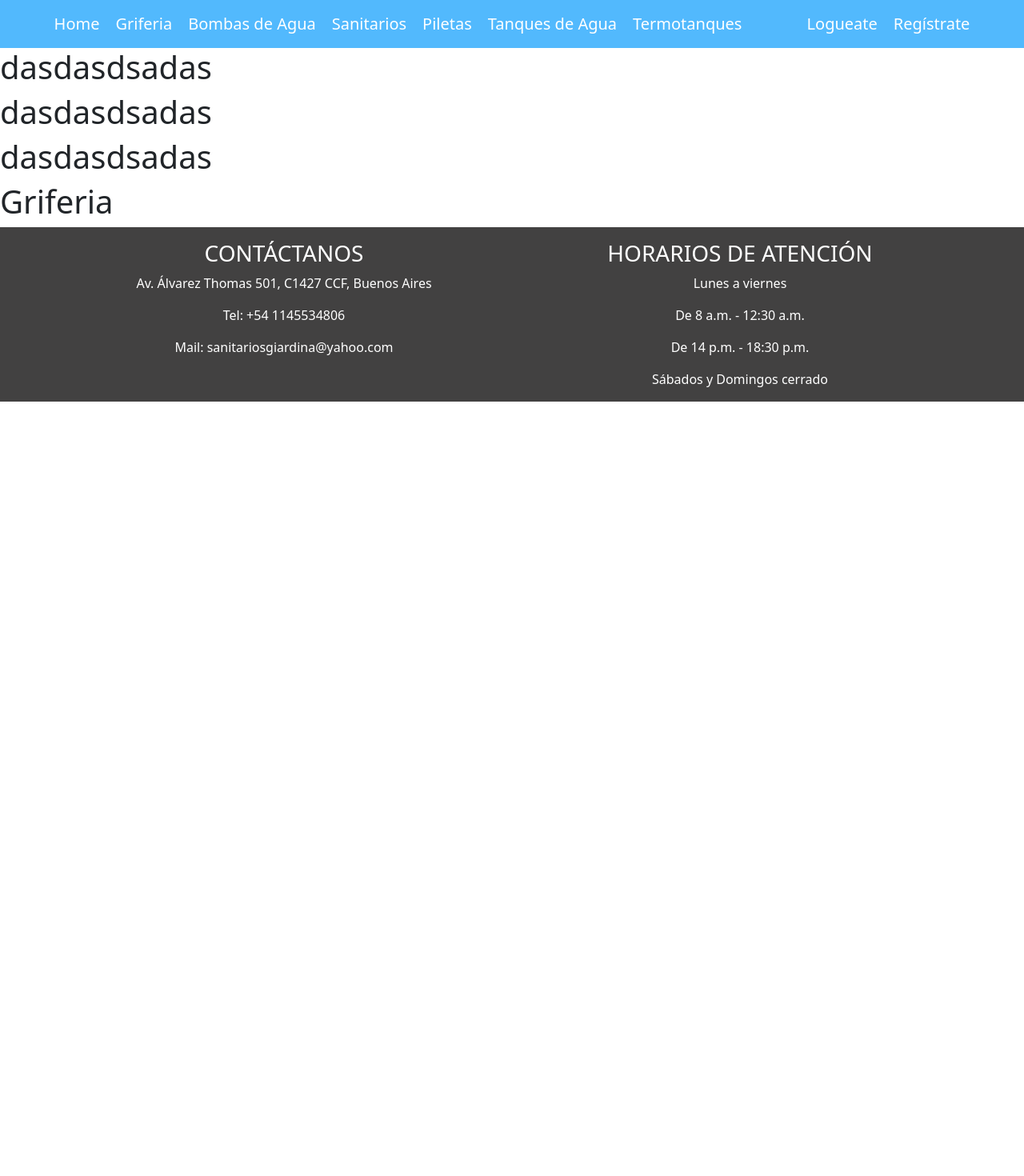
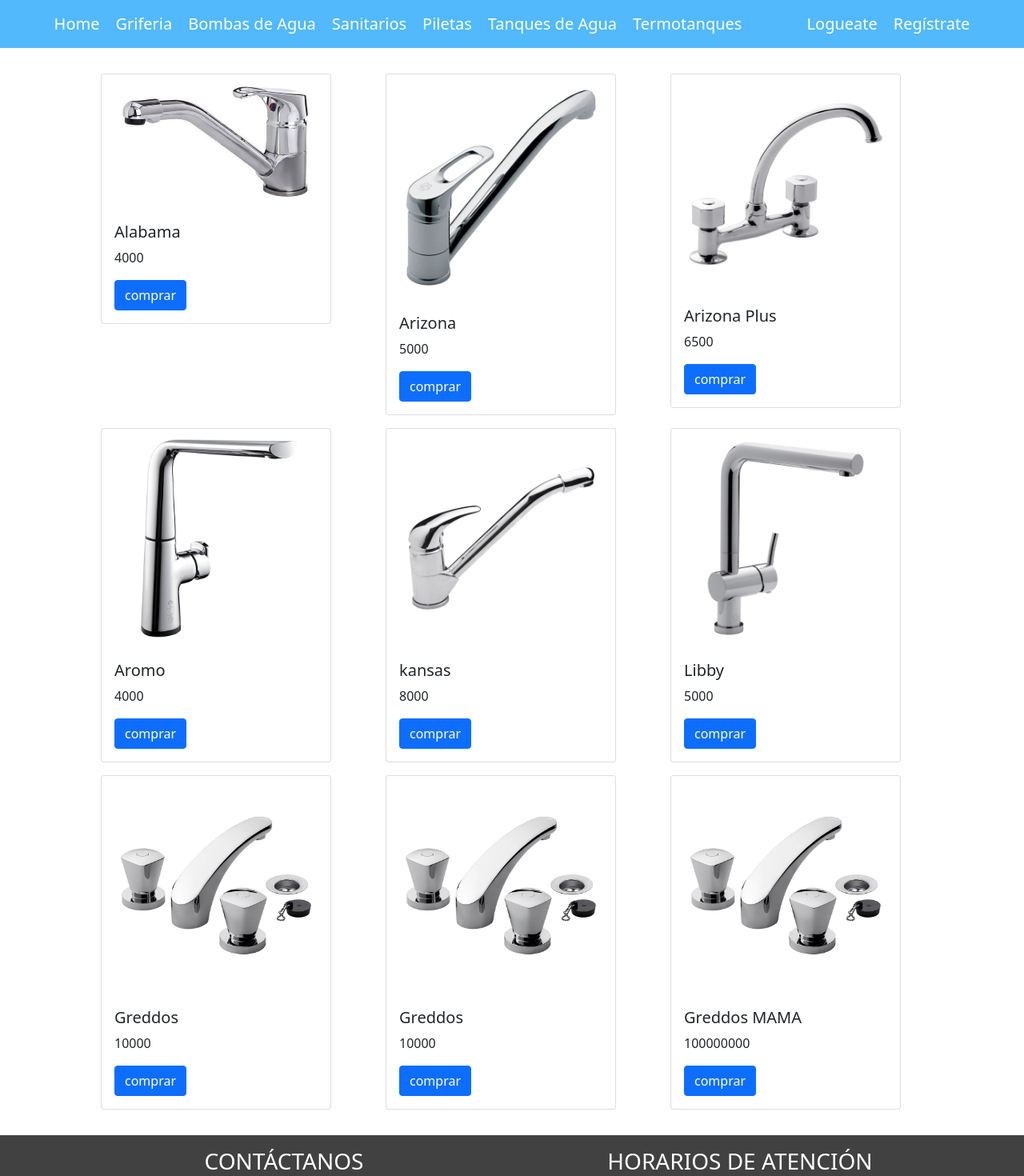
Before and after one commit to iPizza507/SanitariosG, a React (Create React App) app: page /griferia in a window 1280 px wide. Shown: the top 1470 px of the page at 80% size. Before the commit the page ends 800 px from the top, so only its background shows below. Built offline with nearby package versions, Linux system fonts and the light colour scheme.

Commit message:
Hacinedo la parte de Griferia

```diff
--- a/src/App.css
+++ b/src/App.css
@@ -2,3 +2,6 @@ body {
   margin: 0;
   background-image: src("./assets/images/flowerDark.png");
 }
+.card {
+  width: 18rem;
+}
--- a/src/Components/paginas/Griferia.js
+++ b/src/Components/paginas/Griferia.js
@@ -1,12 +1,15 @@
 import React from "react";
+import "../../App.css";
+import CartaGriferias from "./Griferia/CartaGriferias";
 
 export default function Griferia() {
   return (
-    <div>
-      <h1>dasdasdsadas</h1>
-      <h1>dasdasdsadas</h1>
-      <h1>dasdasdsadas</h1>
-      <h1>Griferia</h1>
-    </div>
+    <>
+      <section id="Alabama" className="container">
+        <div className="row m-4">
+          <CartaGriferias></CartaGriferias>
+        </div>
+      </section>
+    </>
   );
 }
--- /dev/null
+++ b/src/Components/paginas/Griferia/CartaGriferias.js
@@ -0,0 +1,36 @@
+import React from "react";
+import "../../../App.css";
+import ImagenesGriferias from "../../../assets/ImagenesGriferias";
+
+export default function Griferia() {
+  return (
+    <>
+      {ImagenesGriferias.map((e) => (
+        <div className="col m-2" key={e.id}>
+          <div className="card">
+            <img
+              src={e.url}
+              type="button"
+              className="btn btn"
+              data-bs-toggle="modal"
+              data-bs-target="#staticBackdropalabama"
+              alt={e.info}
+            />
+            <div className="card-body">
+              <h5 className="card-title">{e.nombre}</h5>
+              <p className="card-text">{e.precio}</p>
+
+              <a
+                href="/src/Components/paginas/Griferia.js"
+                className="btn btn-primary"
+                onClick={() => alert("comprando")}
+              >
+                comprar
+              </a>
+            </div>
+          </div>
+        </div>
+      ))}
+    </>
+  );
+}
--- a/src/Components/paginas/Home.js
+++ b/src/Components/paginas/Home.js
@@ -1,6 +1,5 @@
 import { React } from "react";
-
-import Imagenes from "../../assets/Imagenes";
+import ImagenesFrontales from "../../assets/ImagenesFrontales";
 
 export default function Home() {
   return (
@@ -13,27 +12,32 @@ export default function Home() {
         <div className="carousel-inner">
           <div className="carousel-item active">
             <img
-              src={Imagenes.imgFrontal1}
+              src={ImagenesFrontales.ImagenFrontal1}
               className="d-block w-100"
               alt="No se encuentra la imagen deseada"
             />
           </div>
           <div className="carousel-item">
             <img
-              src={Imagenes.imgFrontal2}
+              src={ImagenesFrontales.ImagenFrontal2}
               className="d-block w-100"
               alt="No se encuentra la imagen deseada 2"
             />
           </div>
           <div className="carousel-item">
             <img
-              src={Imagenes.imgFrontal3}
+              src={ImagenesFrontales.ImagenFrontal3}
               className="d-block w-100"
               alt="No se encuentra la imagen deseada 3"
             />
           </div>
         </div>
       </div>
+      <div className="container text-center">
+        <h1 className="mt-5">Griferia Giardina, la griferia de confianza.</h1>
+        <p>dajsndjkasjkddajsndjkasjkddajsndjkasjkddajsndjkas</p>
+        <p>Griferia cerca de tu casa</p>
+      </div>
     </>
   );
 }
--- a/src/assets/Imagenes.js
+++ /dev/null
@@ -1,47 +0,0 @@
-const Imagenes = {
-  Alabama: require(`../assets/images/alabama.jpg`),
-  AlabamaMedidas: require(`../assets/images/alabamaMedidas.jpg`),
-  Arizona: require(`../assets/images/Arizona.jpg`),
-  ArizonaPlus: require(`../assets/images/ArizonaPlus.jpg`),
-  Aromo: require(`../assets/images/aromo.jpg`),
-  Kansas: require(`../assets/images/Kansas.jpg`),
-  Libby: require(`../assets/images/Libby.jpg`),
-  Gredos: require(`../assets/images/gredos.jpg`),
-
-  pileta: require(`../assets/images/pileta.jpg`),
-  pileta1: require(`../assets/images/pileta1.jpg`),
-  pileta2: require(`../assets/images/pileta2.jpg`),
-
-  tabla1: require(`../assets/images/tabla1.jpg`),
-  tabla2: require(`../assets/images/tabla2.jpg`),
-  tabla3: require(`../assets/images/tabla3.jpg`),
-  tabla4: require(`../assets/images/tabla4.jpg`),
-
-  bacha1: require(`../assets/images/bacha1.jpg`),
-  bacha2: require(`../assets/images/bacha2.jpg`),
-  bacha3: require(`../assets/images/bacha3.jpg`),
-
-  imgFrontal1: require(`../assets/images/imgFrontal1.jpg`),
-  imgFrontal2: require(`../assets/images/imgFrontal2.jpg`),
-  imgFrontal3: require(`../assets/images/imgFrontal3.jpg`),
-
-  termotanque1: require(`../assets/images/termotanque1.jpg`),
-  termotanque2: require(`../assets/images/termotanque2.jpg`),
-  termotanque3: require(`../assets/images/termotanque3.jpg`),
-  termotanque4: require(`../assets/images/termotanque4.jpg`),
-
-  bomba1: require(`../assets/images/bomba1.jpg`),
-  bomba2: require(`../assets/images/bomba2.jpg`),
-  bomba3: require(`../assets/images/bomba3.jpg`),
-  bomba4: require(`../assets/images/bomba4.jpg`),
-  bomba5: require(`../assets/images/bomba5.jpg`),
-  bomba6: require(`../assets/images/bomba6.jpg`),
-  bomba7: require(`../assets/images/bomba7.jpg`),
-  bomba8: require(`../assets/images/bomba8.jpg`),
-  bomba9: require(`../assets/images/bomba9.jpg`),
-  bomba10: require(`../assets/images/bomba10.jpg`),
-  bomba11: require(`../assets/images/bomba11.jpg`),
-  bomba12: require(`../assets/images/bomba12.jpg`),
-};
-
-export default Imagenes;
--- /dev/null
+++ b/src/assets/ImagenesFrontales.js
@@ -0,0 +1,7 @@
+const ImagenesFrontales = {
+  ImagenFrontal1: require(`../assets/images/imgFrontal1.jpg`),
+  ImagenFrontal2: require(`../assets/images/imgFrontal1.jpg`),
+  ImagenFrontal3: require(`../assets/images/imgFrontal1.jpg`),
+};
+
+export default ImagenesFrontales;
--- /dev/null
+++ b/src/assets/ImagenesGriferias.js
@@ -0,0 +1,108 @@
+/*
+const Imagenes = {
+  pileta: require(`../assets/images/pileta.jpg`),
+  pileta1: require(`../assets/images/pileta1.jpg`),
+  pileta2: require(`../assets/images/pileta2.jpg`),
+
+  tabla1: require(`../assets/images/tabla1.jpg`),
+  tabla2: require(`../assets/images/tabla2.jpg`),
+  tabla3: require(`../assets/images/tabla3.jpg`),
+  tabla4: require(`../assets/images/tabla4.jpg`),
+
+  bacha1: require(`../assets/images/bacha1.jpg`),
+  bacha2: require(`../assets/images/bacha2.jpg`),
+  bacha3: require(`../assets/images/bacha3.jpg`),
+
+  termotanque1: require(`../assets/images/termotanque1.jpg`),
+  termotanque2: require(`../assets/images/termotanque2.jpg`),
+  termotanque3: require(`../assets/images/termotanque3.jpg`),
+  termotanque4: require(`../assets/images/termotanque4.jpg`),
+
+  bomba1: require(`../assets/images/bomba1.jpg`),
+  bomba2: require(`../assets/images/bomba2.jpg`),
+  bomba3: require(`../assets/images/bomba3.jpg`),
+  bomba4: require(`../assets/images/bomba4.jpg`),
+  bomba5: require(`../assets/images/bomba5.jpg`),
+  bomba6: require(`../assets/images/bomba6.jpg`),
+  bomba7: require(`../assets/images/bomba7.jpg`),
+  bomba8: require(`../assets/images/bomba8.jpg`),
+  bomba9: require(`../assets/images/bomba9.jpg`),
+  bomba10: require(`../assets/images/bomba10.jpg`),
+  bomba11: require(`../assets/images/bomba11.jpg`),
+  bomba12: require(`../assets/images/bomba12.jpg`),
+};
+*/
+
+/*
+const Imagenes = [
+  {
+    Alabama: {
+      url: require(`../assets/images/alabama.jpg`),
+      info: "Imagen de Alabama",
+      textoInformativo: "es algo de nuestra labor elavoarr estas coasa",
+    },
+  },
+];
+
+*/
+/*
+AlabamaMedidas: require(`../assets/images/alabamaMedidas.jpg`),
+   */
+const Imagenes = [
+  {
+    url: require(`../assets/images/alabama.jpg`),
+    nombre: "Alabama",
+    textoInformativo: "es algo de nuestra labor elavoarr estas coasa",
+    precio: 4000,
+  },
+  {
+    url: require(`../assets/images/Arizona.jpg`),
+    nombre: "Arizona",
+    textoInformativo: "es algo de nuestra labor elavoarr estas coasa",
+    precio: 5000,
+  },
+  {
+    url: require(`../assets/images/ArizonaPlus.jpg`),
+    nombre: "Arizona Plus",
+    textoInformativo: "es algo de nuestra labor elavoarr estas coasa",
+    precio: 6500,
+  },
+  {
+    url: require(`../assets/images/aromo.jpg`),
+    nombre: "Aromo",
+    textoInformativo: "es algo de nuestra labor elavoarr estas coasa",
+    precio: 4000,
+  },
+  {
+    url: require(`../assets/images/Kansas.jpg`),
+    nombre: "kansas",
+    textoInformativo: "es algo de nuestra labor elavoarr estas coasa",
+    precio: 8000,
+  },
+  {
+    url: require(`../assets/images/Libby.jpg`),
+    nombre: "Libby",
+    textoInformativo: "es algo de nuestra labor elavoarr estas coasa",
+    precio: 5000,
+  },
+  {
+    url: require(`../assets/images/gredos.jpg`),
+    nombre: "Greddos",
+    textoInformativo: "es algo de nuestra labor elavoarr estas coasa",
+    precio: 10000,
+  },
+  {
+    url: require(`../assets/images/gredos.jpg`),
+    nombre: "Greddos",
+    textoInformativo: "es algo de nuestra labor elavoarr estas coasa",
+    precio: 10000,
+  },
+  {
+    url: require(`../assets/images/gredos.jpg`),
+    nombre: "Greddos MAMA",
+    textoInformativo: "es algo de nuestra labor elavoarr estas coasa",
+    precio: 100000000,
+  },
+];
+
+export default Imagenes;
```
